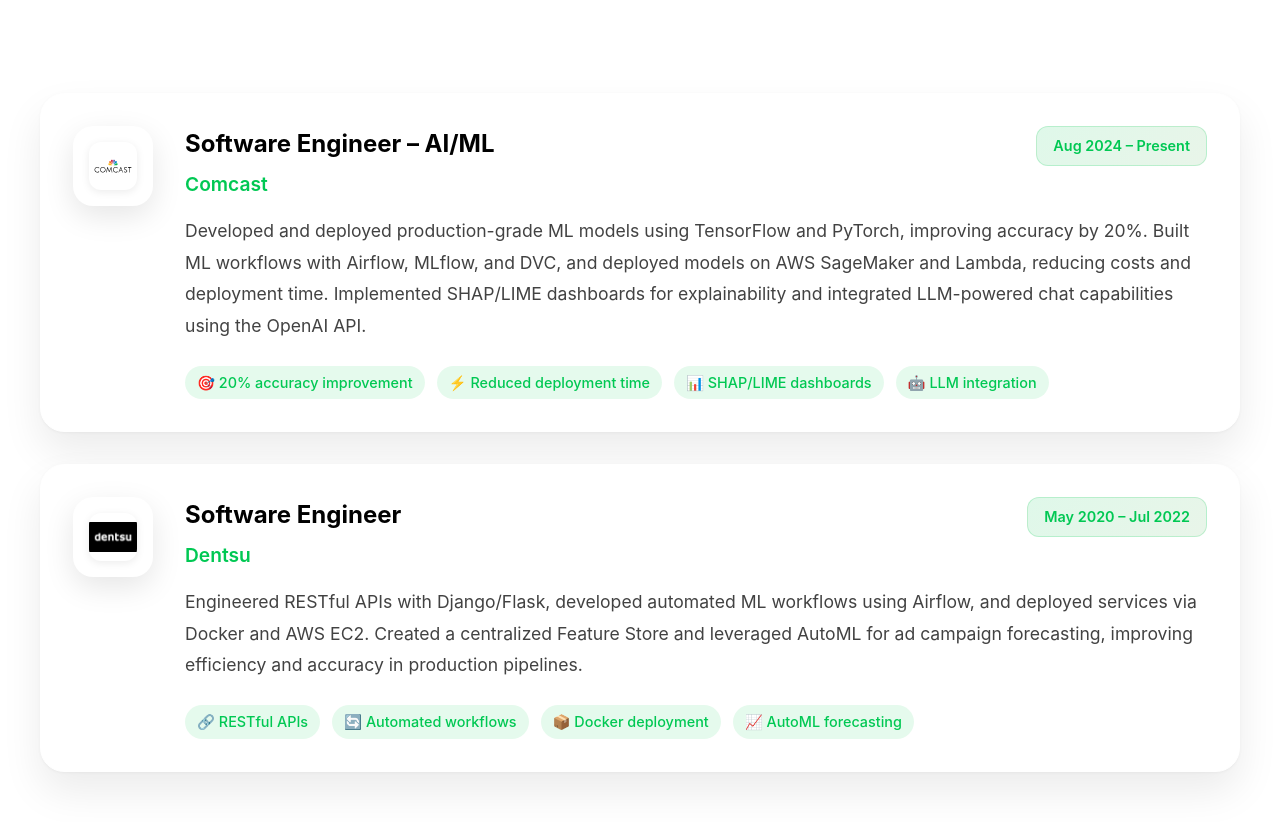
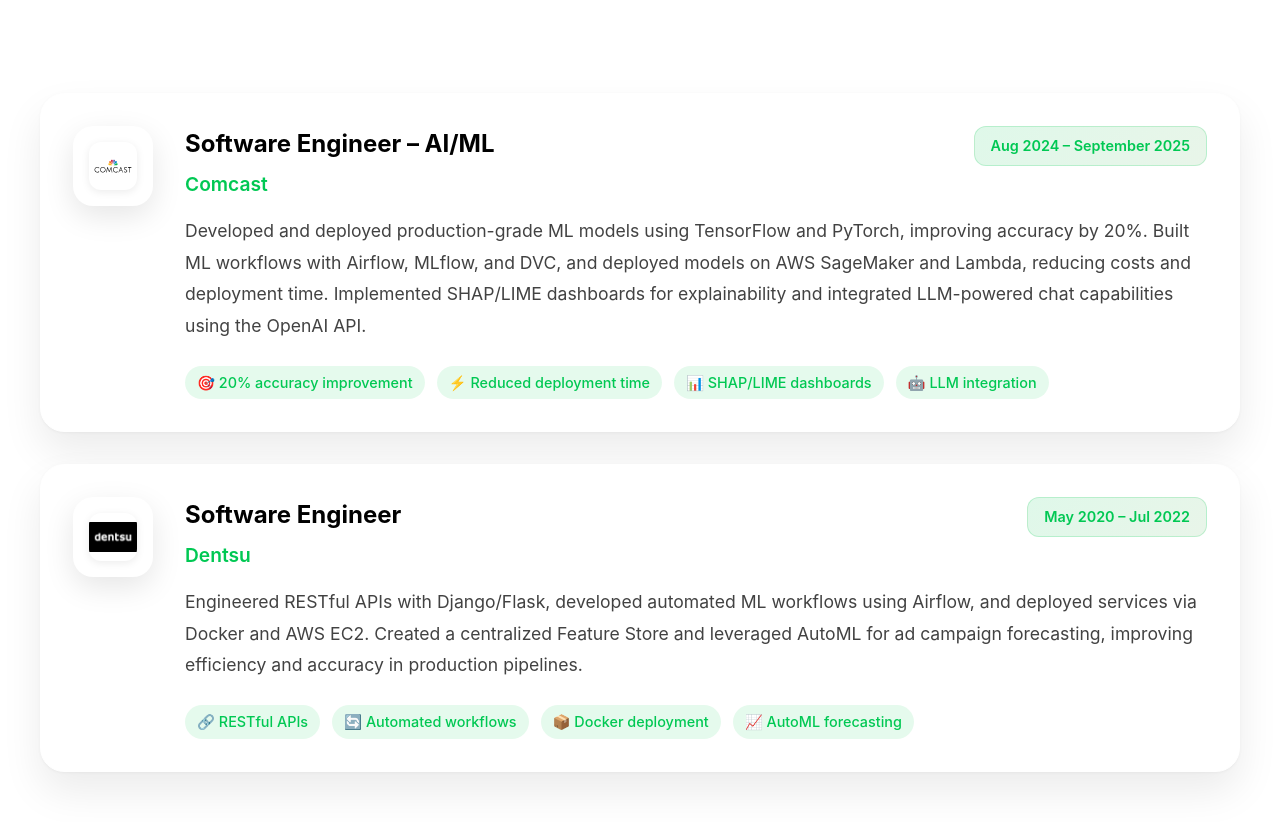
Before and after one commit to ek-sai/Portfolio, a React (Vite) app: page / in a window 1280 px wide. Shown: the part 2640-3462 px from the top of the page. Built offline with nearby package versions, Linux system fonts and the light colour scheme.

Commit message:
Update App.tsx

```diff
--- a/src/App.tsx
+++ b/src/App.tsx
@@ -765,7 +765,7 @@
       {
         company: 'Comcast',
         title: 'Software Engineer – AI/ML',
-        duration: 'Aug 2024 – Present',
+        duration: 'Aug 2024 – September 2025',
         icon: <img src={comcastLogo} alt="Comcast" style={{ width: 48, height: 48, borderRadius: 12, background: '#fff', objectFit: 'contain', boxShadow: '0 2px 8px rgba(0,0,0,0.08)' }} />,
         description: 'Developed and deployed production-grade ML models using TensorFlow and PyTorch, improving accuracy by 20%. Built ML workflows with Airflow, MLflow, and DVC, and deployed models on AWS SageMaker and Lambda, reducing costs and deployment time. Implemented SHAP/LIME dashboards for explainability and integrated LLM-powered chat capabilities using the OpenAI API.',
         highlights: ['🎯 20% accuracy improvement', '⚡ Reduced deployment time', '📊 SHAP/LIME dashboards', '🤖 LLM integration']
```
